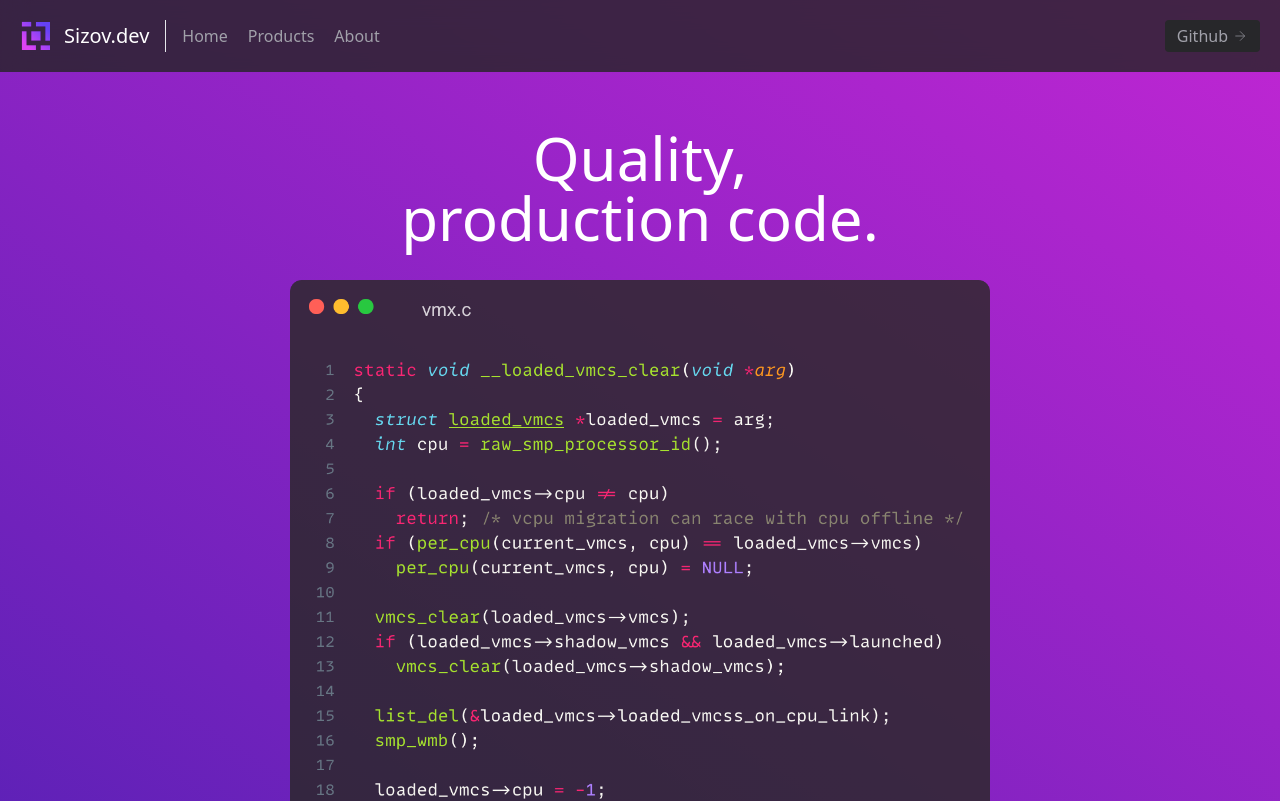
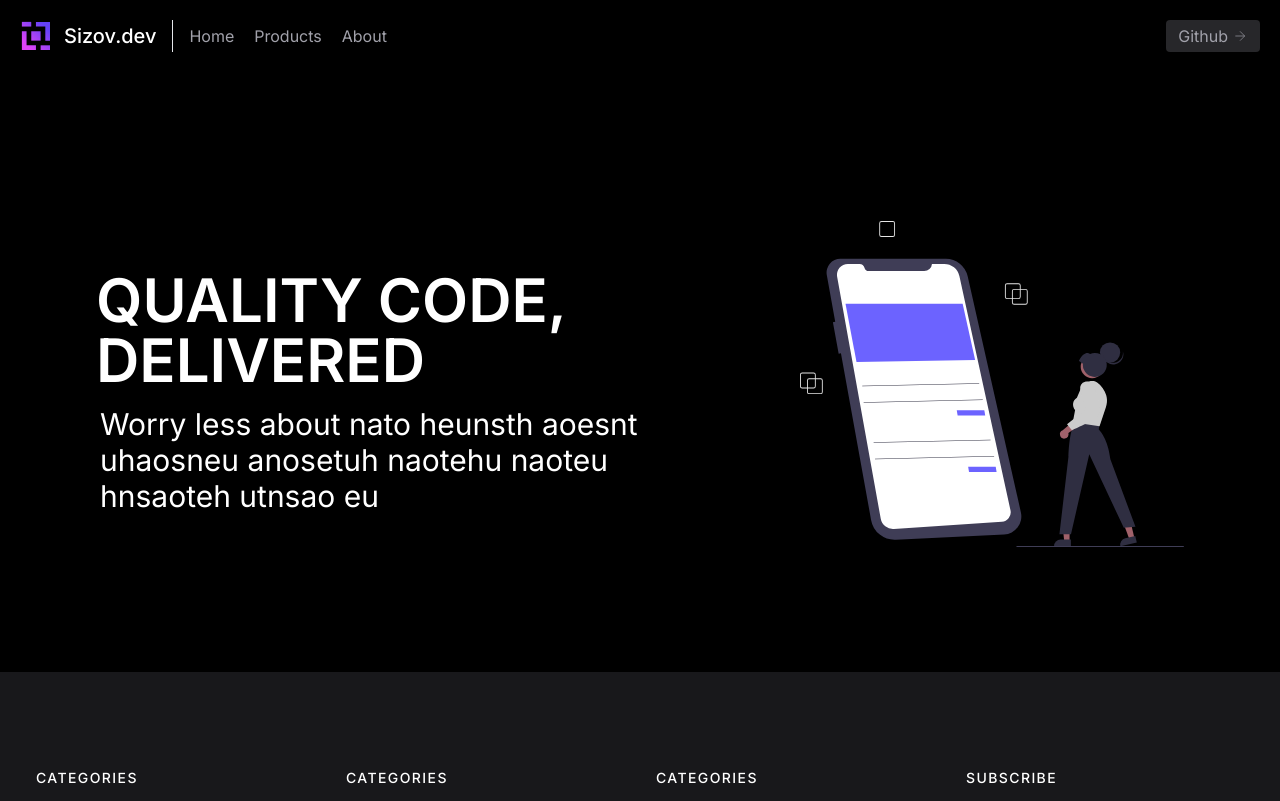
Before and after one commit to AKSizov/sizov.dev, a Next.js app: page / in a window 1280 px wide. Shown: the top 801 px of the page. Built offline with nearby package versions, Linux system fonts and the light colour scheme.

Commit message:
feat: more modern look

```diff
--- a/package.json
+++ b/package.json
@@ -9,7 +9,7 @@
     "lint": "next lint"
   },
   "dependencies": {
-    "@next/font": "13.1.0",
+    "@next/font": "^13.1.1",
     "@types/node": "18.11.17",
     "@types/react": "18.0.26",
     "@types/react-dom": "18.0.9",
--- a/pages/index.tsx
+++ b/pages/index.tsx
@@ -1,9 +1,8 @@
 import Head from 'next/head'
 import Image from 'next/image'
+import se3 from '../public/icon.svg'
+import headerImage from '../public/mobile_app.svg'
 import { Inter } from '@next/font/google'
-import se3 from '../public/icon.svg'
-import code from '../public/code.png'
-
 const inter = Inter({ subsets: ['latin'] })
 
 export default function Home() {
@@ -15,8 +14,8 @@ export default function Home() {
         <meta name="viewport" content="width=device-width, initial-scale=1" />
         <link rel="icon" href="/favicon.ico" />
       </Head>
-      <main className="bg-zinc-900 min-h-screen text-white">
-        <header className="text-zinc-400 body-font fixed w-100 right-0 left-0 bg-[#242424cc] !backdrop-blur-md px z-10">
+      <main className={`bg-zinc-900 min-h-screen text-white ${inter.className}`}>
+        <header className="text-zinc-400 body-font fixed w-100 right-0 left-0 bg-[#000000cc] !backdrop-blur-md px z-10">
           <div className="flex flex-wrap p-5 flex-row items-center w-100">
             <a className="flex title-font font-medium items-center text-white mb-0">
               <Image src={se3} alt="Sizov.dev logo" width={32} height={32} />
@@ -37,15 +36,18 @@ export default function Home() {
         </header>
 
         <section
-          className="w-100 relative flex flex-row px-24 pt-24 flex-wrap z-[1]">
-          <div className='absolute left-0 right-0 top-0 bottom-0 bg-gradient-to-tr from-violet-800 to-fuchsia-600 box z-[0]'></div>
-          <h1 className="my-auto text-6xl mx-auto p-8 text-center z-[1]">Quality, <br /> production code.</h1>
+          className="w-100 relative flex flex-row p-8 pt-20 md:p-24 md:pt-48 z-[1] text-center md:text-start">
+          <div className='absolute left-0 right-0 top-0 bottom-0 bg-black z-[0]'></div>
+          <div className='flex flex-col my-auto md:mr-16'>
+            <h1 className="text-6xl py-4 z-[1] font-semibold">QUALITY CODE, DELIVERED</h1>
+            <h2 className='z-[1] text-3xl mx-1'>Worry less about nato heunsth aoesnt uhaosneu anosetuh naotehu naoteu hnsaoteh utnsao eu</h2>
+          </div>
           <Image
-            className="z-[1] mx-auto"
+            className="z-[1] hidden md:block h-[30vw] w-[30vw] my-auto"
+            // placeholder='blur'
             alt="hero"
-            src={code}
-            width='700'
-            height='501'
+            src={headerImage}
+            width='400'
             priority />
         </section>
 
```
Also changed, not shown: public/mobile_app.svg (added), 1 other file (tests, documents, lock files or other folders).
